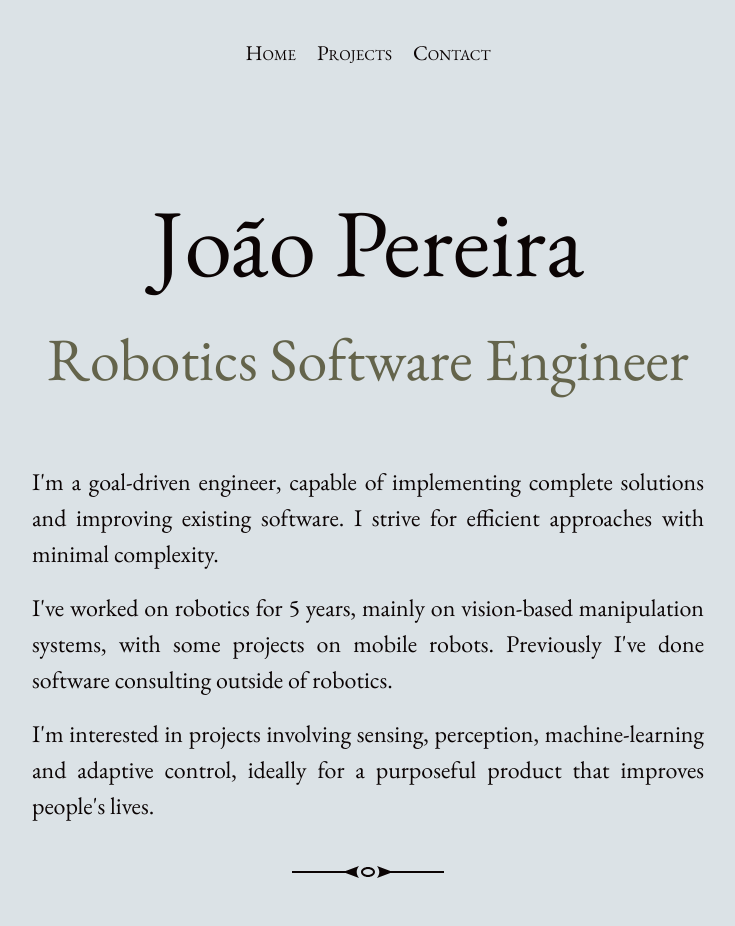
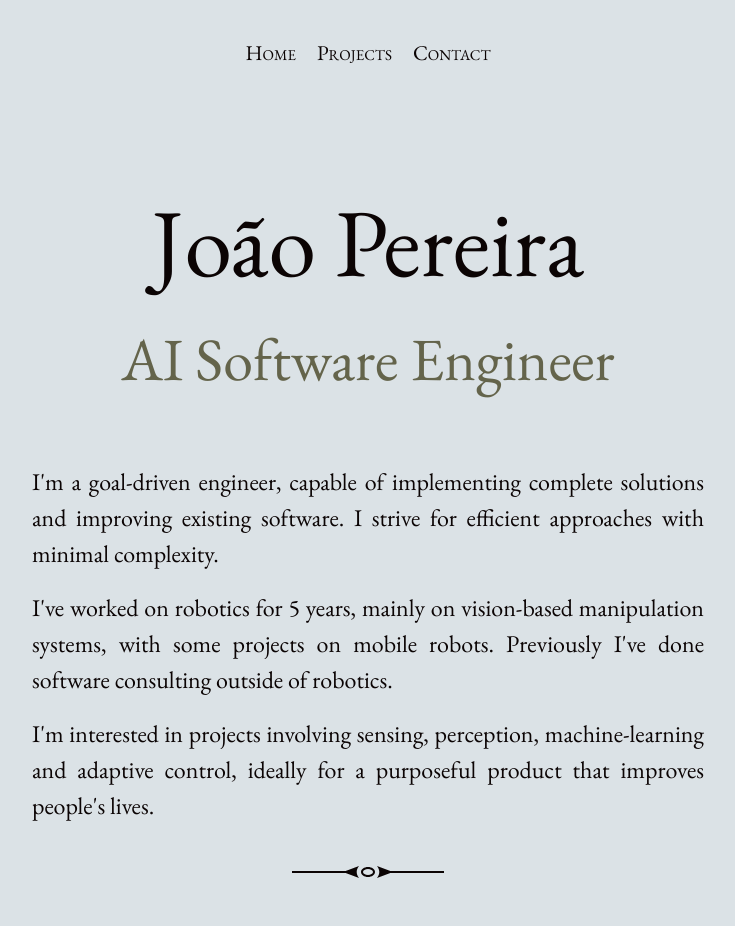
Before and after one commit to joaomacp/joaomacp.github.io, a Jekyll site: the page built from index.html, in a window 1280 px wide. Shown: the whole page, without its empty margins (272-1007 px from the left). Built offline with Jekyll 4.4.1, drawn with Linux system fonts in a browser that asks for light colours; the list of posts is cut into pages by our own code.

Commit message:
Update title, CV

```diff
--- a/_config.yml
+++ b/_config.yml
@@ -15,7 +15,7 @@
 # in the templates via {{ site.myvariable }}.
 title: João Pereira
 email: 95joaopereira@gmail.com
-description: "Robotics Software Engineer"
+description: "AI Software Engineer"
 baseurl: "/" # the subpath of your site, e.g. /blog
 url: "https://joaomacp.github.io" # the base hostname & protocol for your site, e.g. http://example.com
 twitter_username: joaomacp
```
Also changed, not shown: 1 other file.
